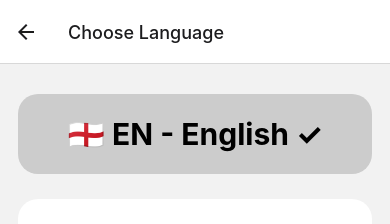
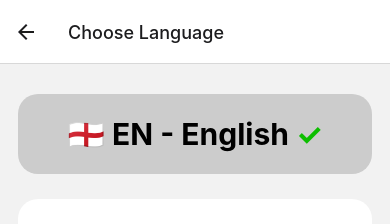
Before and after one commit to miguelpenaranda2019122/toDo, a React Native app: screen /ChangeLanguage in a window 390 px wide. Shown: the top 224 px of the page. Built offline with nearby package versions, Linux system fonts and the light colour scheme; what @os-team/i18next-react-native-language-detector would draw is missing.

Commit message:
check => green color :)

```diff
--- a/components/Card.tsx
+++ b/components/Card.tsx
@@ -13,7 +13,7 @@ function Card(props: PropsType): React.JSX.Element {
     return (
         <View >
             <TouchableOpacity style={[styles.card, props.check && {backgroundColor: "#cccccc"}]} onPress={props.onPress}>
-                <Text style={[styles.text, props.check && {fontWeight: "bold"}]}>{props.flag} {props.lang.toLocaleUpperCase()} - {props.name} {props.check ? "✓" : ""}</Text>
+                <Text style={[styles.text, props.check && {fontWeight: "bold"}]}>{props.flag} {props.lang.toLocaleUpperCase()} - {props.name} <Text style={{color: "#0dbe00"}}>{props.check ? "✓" : ""}</Text></Text>
             </TouchableOpacity>
         </View>
     )
```
